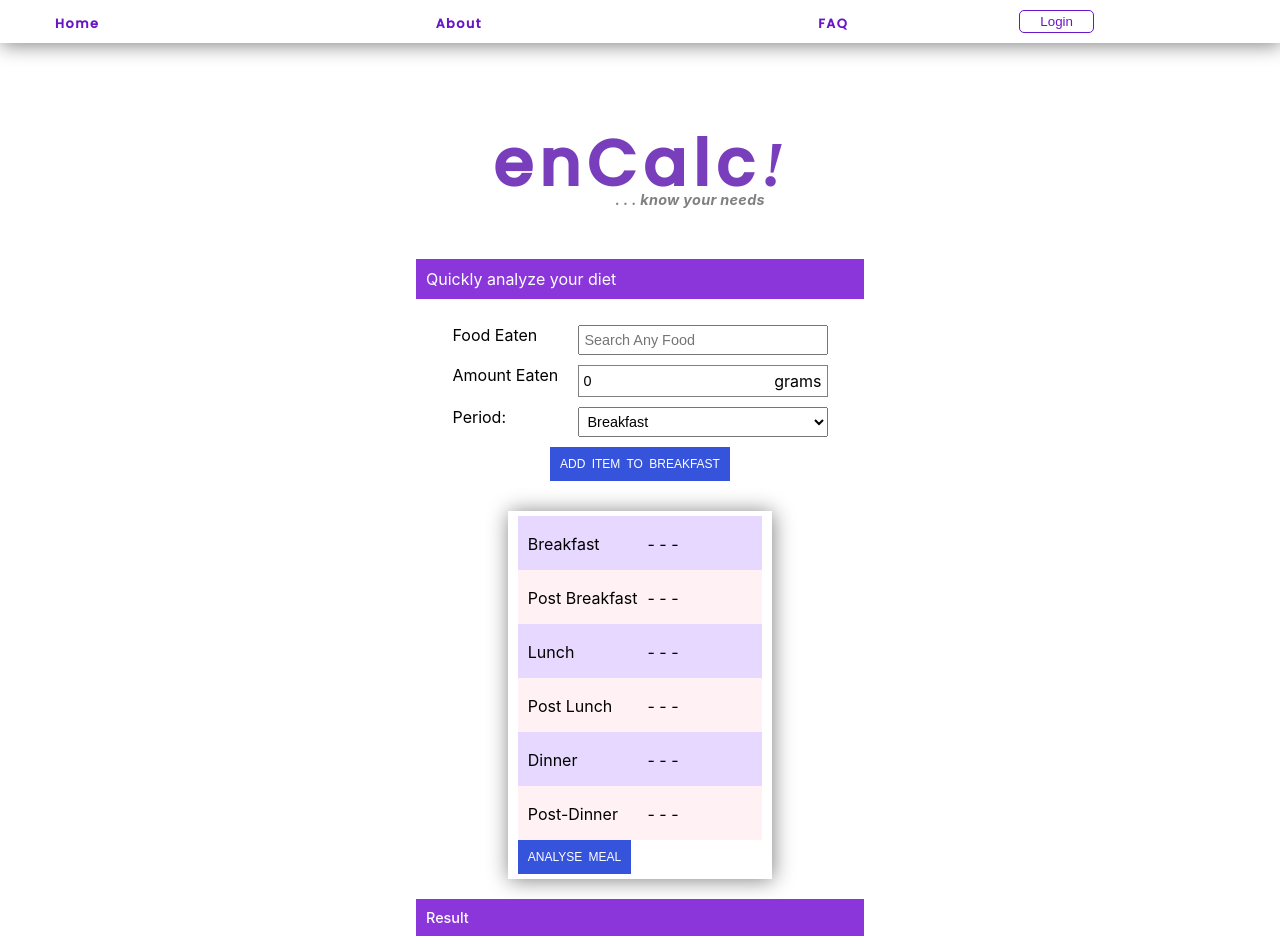
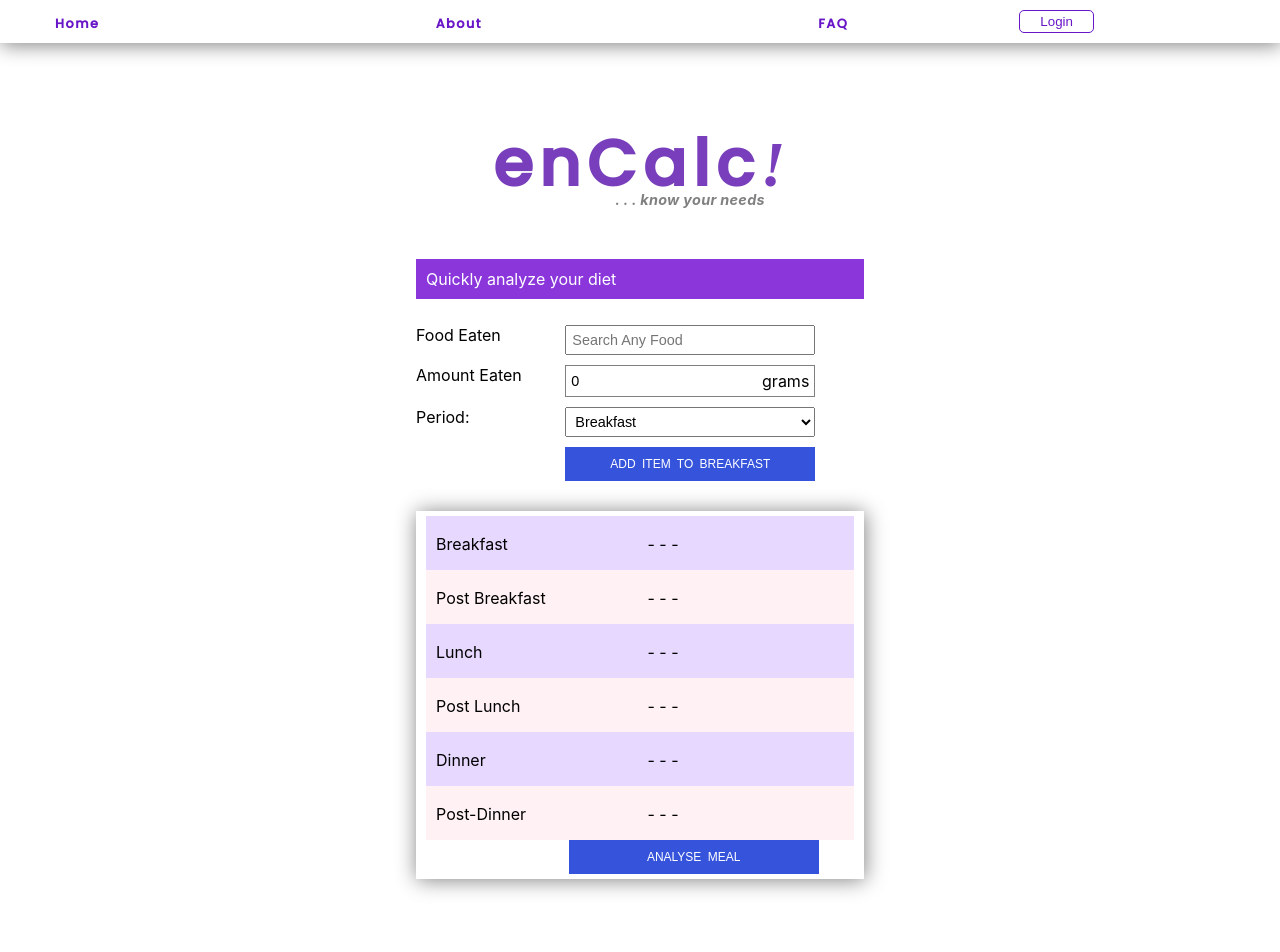
Before and after one commit to EzeaniChucks/NutriCalc, a Next.js app: page /24-hr-recall in a window 1280 px wide. Shown: the top 952 px of the page. Built offline with nearby package versions, Linux system fonts and the light colour scheme; a web font is replaced by a local one.

Commit message:
24 hour: improved UI

```diff
--- a/components/24hrComp.module.css
+++ b/components/24hrComp.module.css
@@ -21,6 +21,7 @@
 .container label{
     display: grid;
     grid-template-columns: 1fr 2fr;
+    width: 100%;
 }
 .container label:nth-of-type(2) div{
     display: flex;
@@ -59,10 +60,12 @@
     text-align: center;
 }
 .container button{
+    grid-column: 2/3;
     background-color: rgb(54, 84, 219);
     color: white;
     padding: 10px;
     font-size: 0.75rem;
+    width: 250px;
     border: none;
     word-spacing: 3px;
     cursor: pointer;
@@ -72,6 +75,7 @@
 .container button:active{
     transform: scale(85%);
 }
+
 .container>h3{
     margin: 10px 0;
     text-decoration: underline;
--- a/components/24hrRecallComp.js
+++ b/components/24hrRecallComp.js
@@ -167,11 +167,14 @@ const TwentyFourComp = () => {
         </label>
         {state.warning && <p className={styles.warning}>{state.warning}</p>}
         {state.success && <p className={styles.success}>{state.success}</p>}
+        <label>
           <button onClick={handleAddition}>Add item to {state.foodTime}</button>
+        </label>
         <FoodDisplay {...state} dispatch={dispatch} />
+        {state?.result?.length > 0 && (
+          <>
             <h4 className={styles.heading}>Result</h4>
-        {state?.result?.length > 0 &&
-          state.result.map((obj, index) => {
+            {state.result.map((obj, index) => {
               return (
                 <div className={styles.result} key={index}>
                   <p>
@@ -246,6 +249,8 @@ const TwentyFourComp = () => {
               (You may need to export this list to an Excel Sheet for nutrient
               analysis, or reference client data for future use)
             </h4>
+          </>
+        )}
       </div>
     </div>
   );
--- a/components/FoodDisplay.js
+++ b/components/FoodDisplay.js
@@ -224,7 +224,11 @@ const FoodDisplay = React.memo(
             )}
           </div>
         </div>
-        <button onClick={handleAnalysis}>Analyse Meal</button>
+        <label>
+          <button className={styles.buttonExtras} onClick={handleAnalysis}>
+            Analyse Meal
+          </button>
+        </label>
       </div>
     );
   }
--- a/components/FoodDisplay.module.css
+++ b/components/FoodDisplay.module.css
@@ -2,6 +2,7 @@
     margin: 20px 0;
     box-shadow: 1px 1px 20px grey;
     padding: 5px 10px;
+    width: 100%;
 }
 
 .breakfast,
@@ -26,3 +27,6 @@
 .postDinner{
     background-color: rgb(255, 241, 244);
 }
+.buttonExtras{
+    width: 100%;
+}
```
Lines whose indentation alone changed are shown as unchanged.
